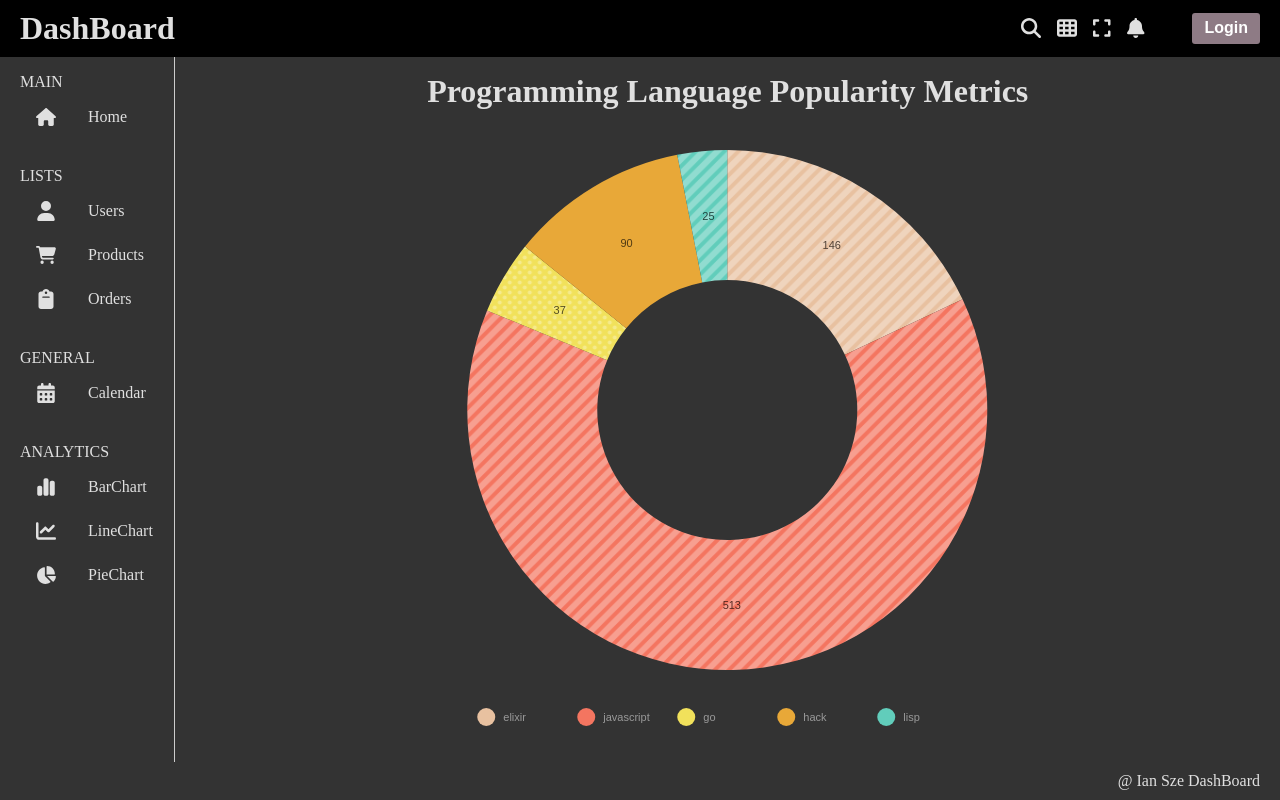
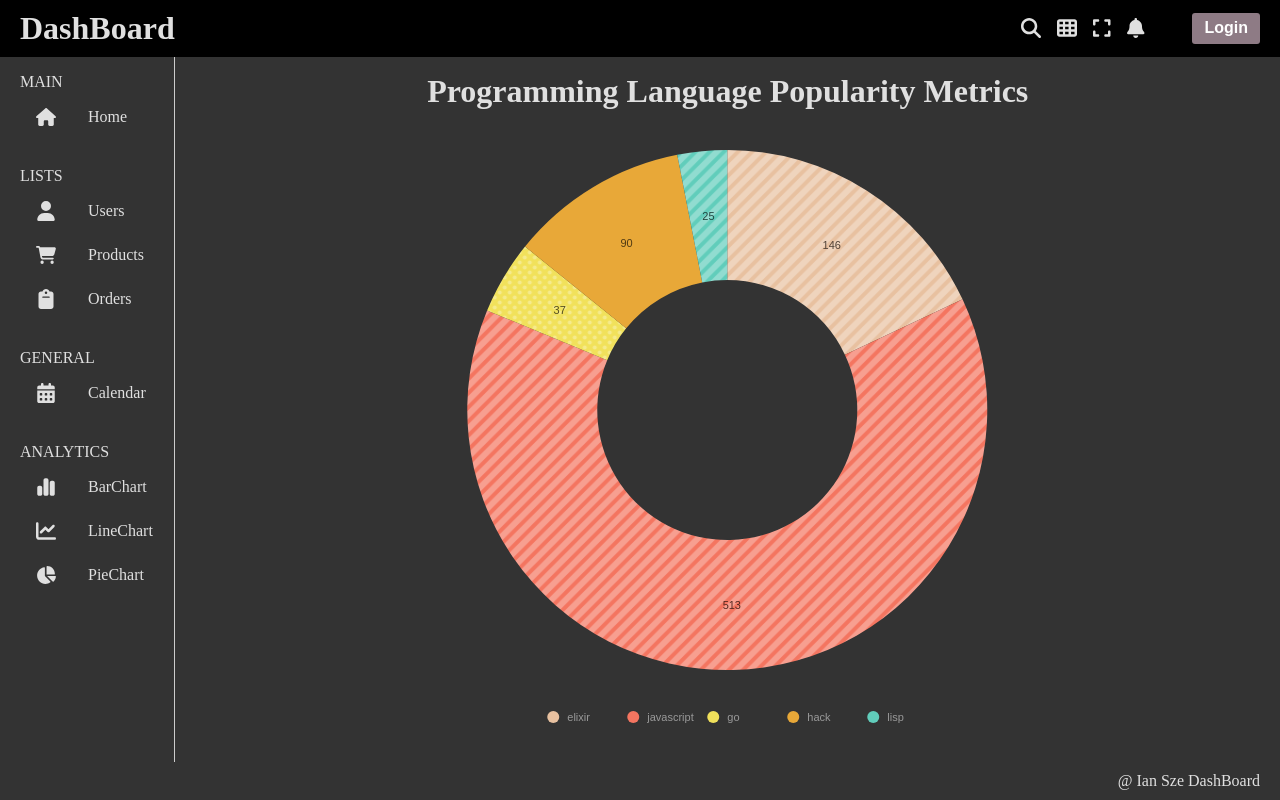
Before and after one commit to iansze/Dashboard, a React (Vite) app in the folder client/: page /pieChart in a window 1280 px wide. Built offline with nearby package versions, Linux system fonts and the light colour scheme; no server answers.

Commit message:
fix layout

```diff
--- a/client/src/components/pieChart/pieChart.tsx
+++ b/client/src/components/pieChart/pieChart.tsx
@@ -111,15 +111,15 @@ const PieChart = ({ isDashBoard }: PieChartProps) => {
                 anchor: "bottom",
                 direction: "row",
                 justify: false,
-                translateX: 0,
+                translateX: 20,
                 translateY: 56,
                 itemsSpacing: 0,
-                itemWidth: 100,
+                itemWidth: 80,
                 itemHeight: 18,
                 itemTextColor: "#999",
                 itemDirection: "left-to-right",
                 itemOpacity: 1,
-                symbolSize: 18,
+                symbolSize: 12,
                 symbolShape: "circle",
                 effects: [
                   {
--- a/client/src/pages/home/Home.tsx
+++ b/client/src/pages/home/Home.tsx
@@ -25,7 +25,7 @@ const Home = () => {
 
   useEffect(() => {
     if (data) {
-      const eventObj = data.data.map((event: CalendarEventFromDB) => ({
+      const eventObj = data?.data.map((event: CalendarEventFromDB) => ({
         id: event.id,
         title: event.title,
         start: event.start_date,
```
